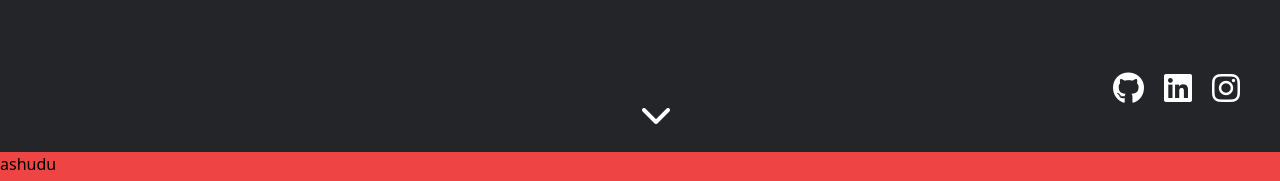
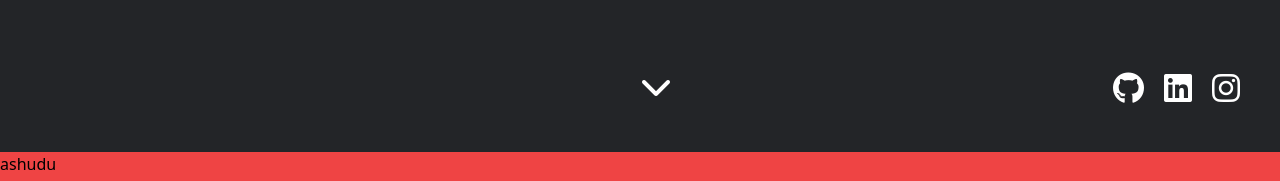
Before and after one commit to christianfuttrup/Portfolio2024, a SvelteKit app: page / in a window 1280 px wide. Shown: the part 648-829 px from the top of the page. Built offline with nearby package versions, Linux system fonts and the light colour scheme; a web font is replaced by a local one.

Commit message:
Updated scroll interactions

```diff
--- a/src/lib/components/Hero.svelte
+++ b/src/lib/components/Hero.svelte
@@ -18,10 +18,12 @@
 	</p>
 </section>
 
-<div class="absolute bottom-5 left-[50%] right-[50%] text-white">
-	<a on:click={handleArrowClick} href="#projects"
-		><i class="fa-solid fa-chevron-down fa-2x fa-beat"></i></a
-	>
+<div class="absolute bottom-12 left-[50%] right-[50%] text-white">
+	<button
+		on:click={handleArrowClick}
+		class="fa-solid fa-chevron-down fa-2x fa-beat outline-none"
+		aria-label="Scroll down"
+	></button>
 </div>
 
 <Socials />
--- a/src/routes/+page.svelte
+++ b/src/routes/+page.svelte
@@ -7,13 +7,11 @@
 	function handleArrowKeyPress(event: KeyboardEvent) {
 		event.preventDefault();
 		if (event.key === 'ArrowDown') {
-			console.log('down');
 			window.scrollBy({
 				top: window.innerHeight,
 				behavior: 'smooth'
 			});
 		} else if (event.key === 'ArrowUp') {
-			console.log('up');
 			window.scrollBy({
 				top: -window.innerHeight,
 				behavior: 'smooth'
```
